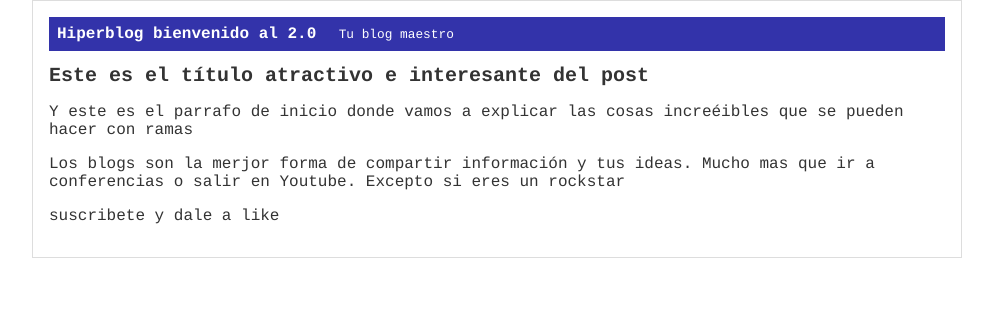
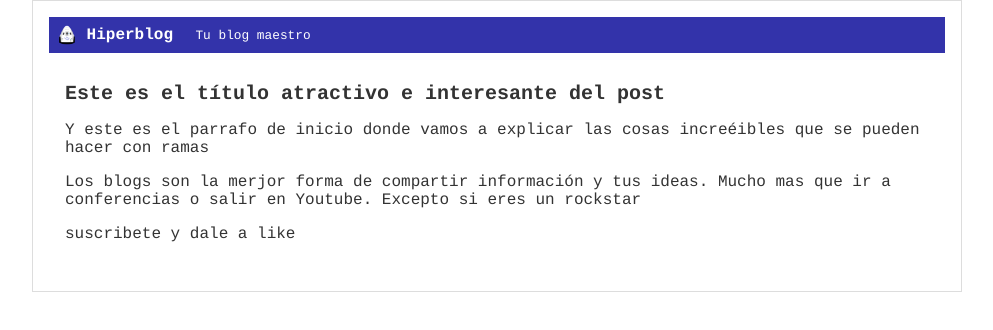
Before and after one commit to frjjosele/hiperblog, a plain HTML site: page index.html in a window 1280 px wide. Shown: the whole page, without its empty margins (143-1136 px from the left). Drawn offline with Linux system fonts and the light colour scheme.

Commit message:
color de fondo y nuevo logo

```diff
--- a/css/estilos.css
+++ b/css/estilos.css
@@ -30,8 +30,18 @@ body
      padding: 0.5em;
 }
 
+#cabecera #logo{
+    width: 20px;
+    vertical-align: middle;
+}
+
 #cabecera #tagline{
      padding: 0 0 0 1em;
      font-weight: normal;
      font-size: 0.8em;
 }
+
+#post {
+    background: white;
+    padding: 1em;
+}
--- a/index.html
+++ b/index.html
@@ -7,7 +7,8 @@
 
         <div id="container">
             <div id="cabecera">
-                Hiperblog bienvenido al 2.0
+                <img id="logo" src="imagenes/dragon.png" alt="icono dragon">
+                Hiperblog
                 <span id="tagline">Tu blog maestro</span>
             </div>
             <div id="post">
```
